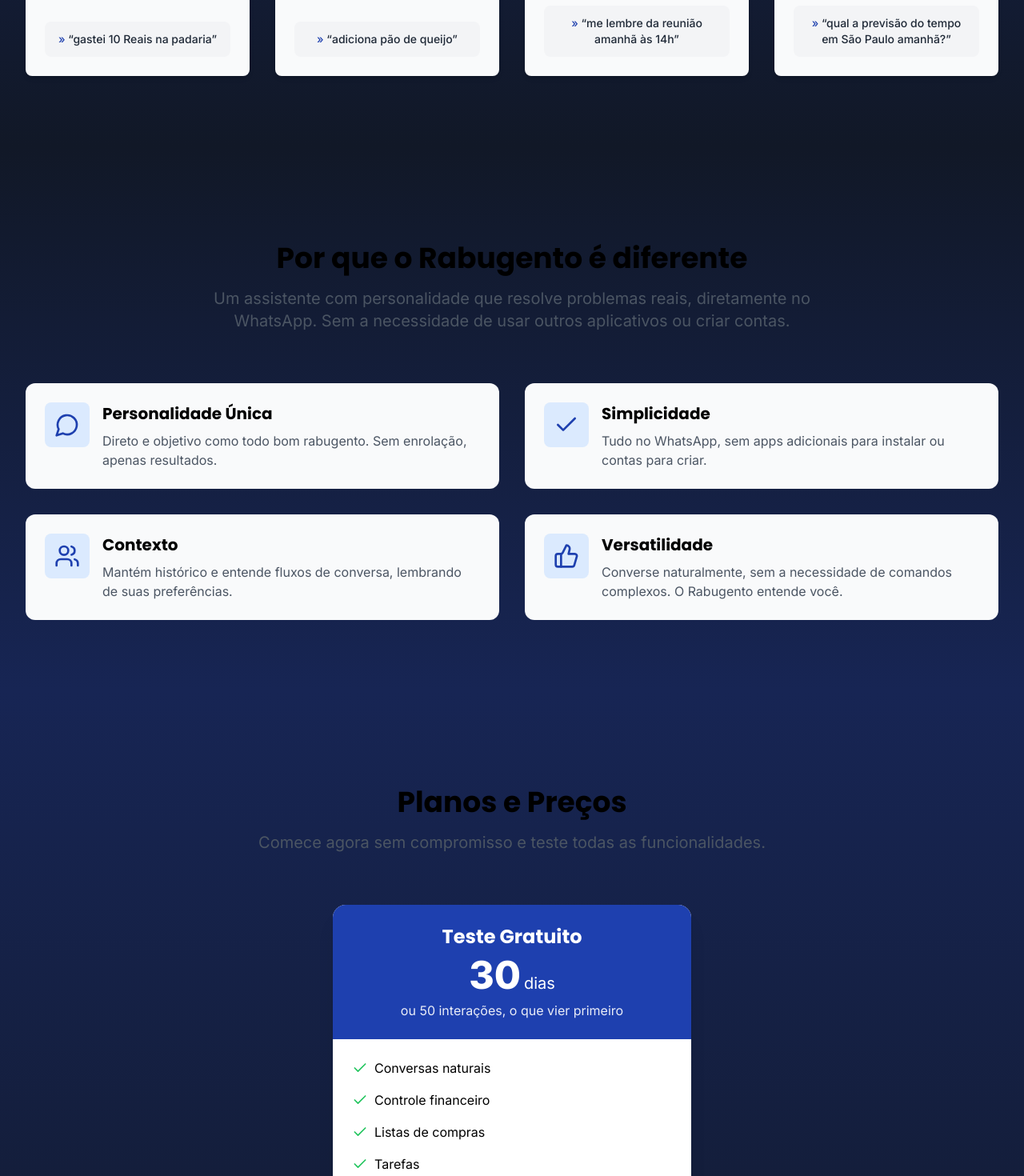
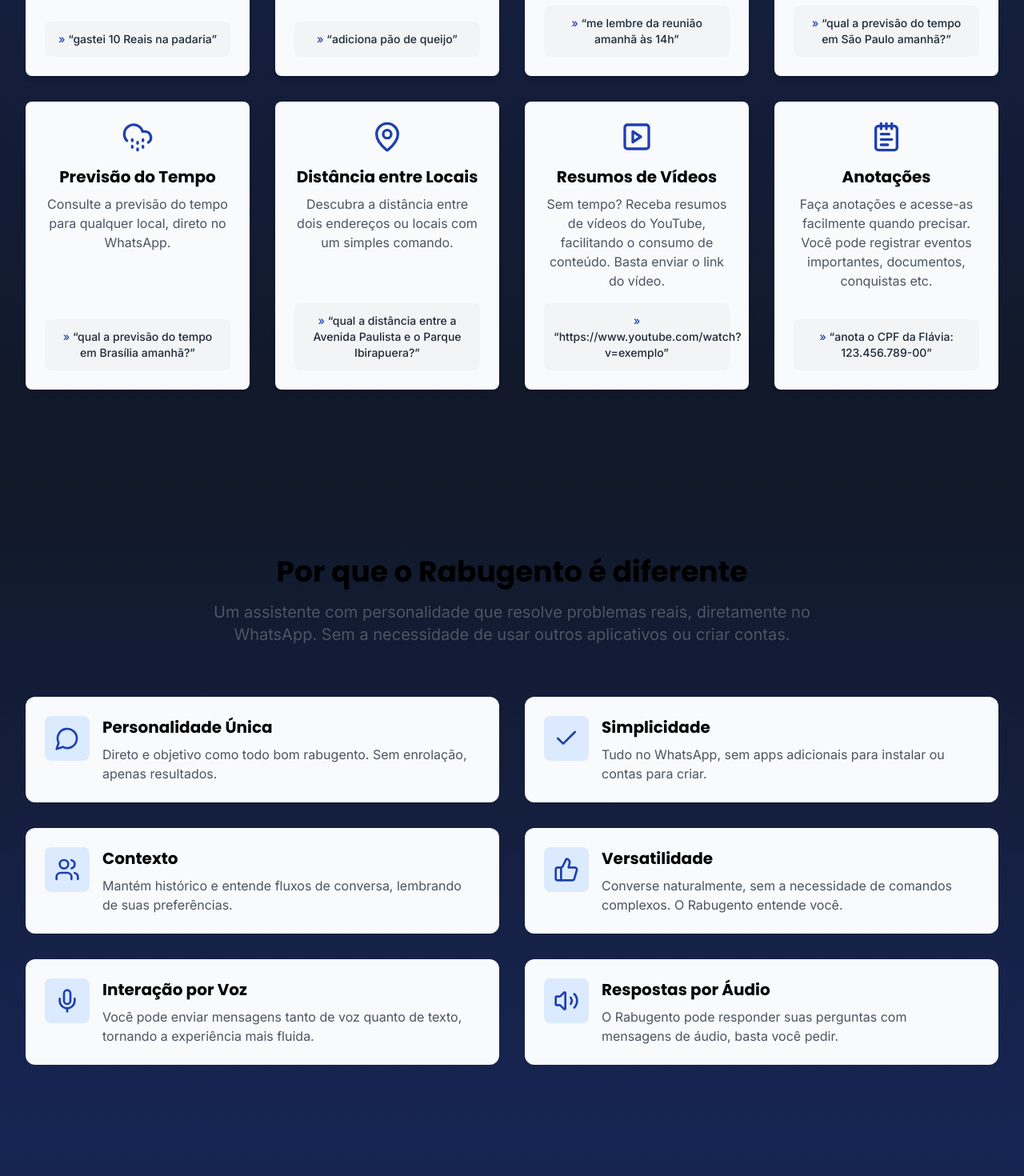
Before and after one commit to fberbert/rabugento.app, a Next.js app: page / in a window 1280 px wide. Shown: the part 2100-3570 px from the top of the page at 80% size. Built offline with nearby package versions, Linux system fonts and the light colour scheme.

Commit message:
Add new features and voice interaction options to Differentials and Features components

```diff
--- a/src/components/sections/Differentials.tsx
+++ b/src/components/sections/Differentials.tsx
@@ -4,7 +4,7 @@
 import { motion, useAnimation } from "framer-motion";
 import { useInView } from "react-intersection-observer";
 import { useActiveSectionContext } from "@/context/active-section-context";
-import { MessageCircle, Check, Users, ThumbsUp } from "lucide-react";
+import { MessageCircle, Check, Users, ThumbsUp, Mic, Volume2 } from "lucide-react";
 
 const container = {
   hidden: { opacity: 0 },
@@ -53,6 +53,16 @@
       title: "Versatilidade",
       description: "Converse naturalmente, sem a necessidade de comandos complexos. O Rabugento entende você.",
     },
+    {
+      icon: <Mic className="h-8 w-8 text-blue-800 dark:text-blue-400" />,
+      title: "Interação por Voz",
+      description: "Você pode enviar mensagens tanto de voz quanto de texto, tornando a experiência mais fluida.",
+    },
+    {
+      icon: <Volume2 className="h-8 w-8 text-blue-800 dark:text-blue-400" />,
+      title: "Respostas por Áudio",
+      description: "O Rabugento pode responder suas perguntas com mensagens de áudio, basta você pedir.",
+    },
   ];
 
   return (
--- a/src/components/sections/Features.tsx
+++ b/src/components/sections/Features.tsx
@@ -9,6 +9,10 @@
   CheckSquare,
   Clock,
   Search,
+  CloudDrizzle,
+  MapPin,
+  SquarePlay,
+  NotepadText
 } from "lucide-react";
 
 const container = {
@@ -74,6 +78,41 @@
         "Faça pesquisas rápidas usando comandos diretos, sem precisar sair do WhatsApp.",
       example: "qual a previsão do tempo em São Paulo amanhã?",
     },
+    { icon: (
+      <CloudDrizzle className="h-10 w-10 text-blue-800 dark:text-blue-400" />
+    ),
+      title: "Previsão do Tempo",
+      description:
+        "Consulte a previsão do tempo para qualquer local, direto no WhatsApp.",
+      example: "qual a previsão do tempo em Brasília amanhã?",
+    },
+    {
+      icon: (
+        <MapPin className="h-10 w-10 text-blue-800 dark:text-blue-400" />
+      ),
+      title: "Distância entre Locais",
+      description:
+        "Descubra a distância entre dois endereços ou locais com um simples comando.",
+      example: "qual a distância entre a Avenida Paulista e o Parque    Ibirapuera?",
+    },
+    {
+      icon: (
+        <SquarePlay className="h-10 w-10 text-blue-800 dark:text-blue-400" />
+      ),
+      title: "Resumos de Vídeos",
+      description:
+        "Sem tempo? Receba resumos de vídeos do YouTube, facilitando o consumo de conteúdo. Basta enviar o link do vídeo.",
+      example: "https://www.youtube.com/watch?v=exemplo",
+    },
+    {
+      icon: (
+        <NotepadText className="h-10 w-10 text-blue-800 dark:text-blue-400" />
+      ),
+      title: "Anotações",
+      description:
+        "Faça anotações e acesse-as facilmente quando precisar. Você pode registrar eventos importantes, documentos, conquistas etc.",
+      example: "anota o CPF da Flávia: 123.456.789-00",
+    },
   ];
 
   return (
```
